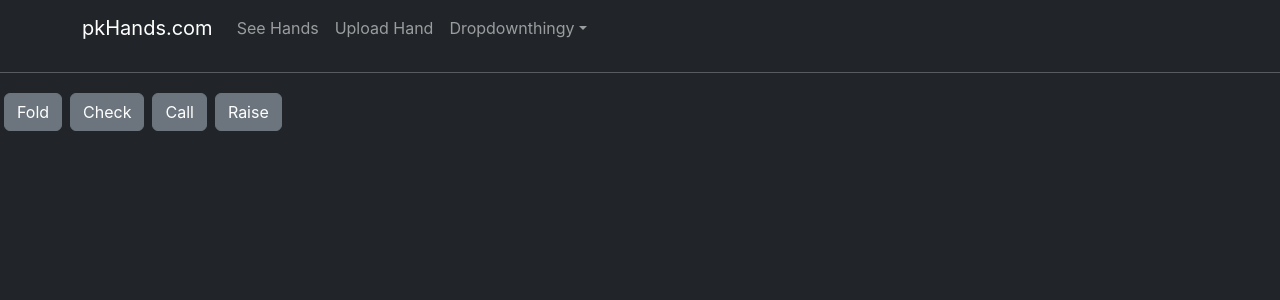
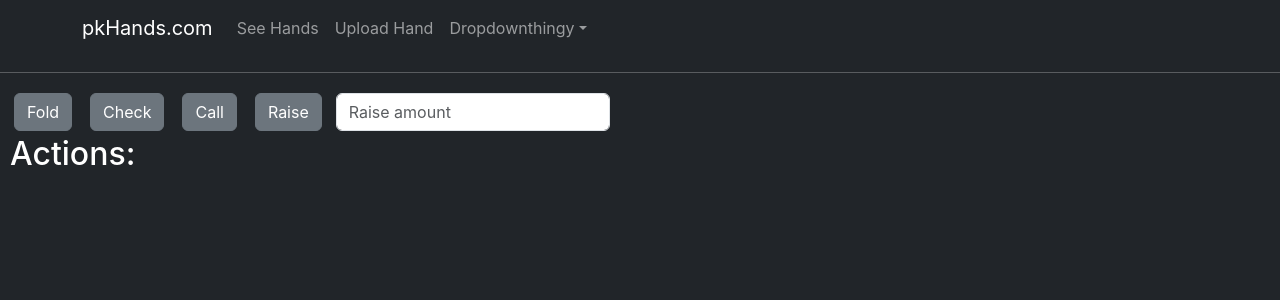
Before and after one commit to Vyrtar/poka-app, a React (Create React App) app: page /upload in a window 1280 px wide. Shown: the top 300 px of the page. Built offline with nearby package versions, Linux system fonts and the light colour scheme.

Commit message:
stuff, ok ?

```diff
--- a/package.json
+++ b/package.json
@@ -7,6 +7,7 @@
     "@testing-library/react": "^13.4.0",
     "@testing-library/user-event": "^13.5.0",
     "bootstrap": "^5.3.2",
+    "firebase": "^10.7.2",
     "react": "^18.2.0",
     "react-bootstrap": "^2.10.0",
     "react-dom": "^18.2.0",
--- a/src/components/hands-replayer/HandReplayer.css
+++ /dev/null
@@ -1,34 +0,0 @@
-.app-container {
-    display: flex;
-    flex-direction: column;
-    min-height: 100vh;
-}
-
-.content-box {
-    flex: 1;
-
-    z-index: 2;
-    border: 5px solid black;
-}
-
-.controls-box {
-    background-color: #f0f0f0;
-    padding: 10px;
-    position: sticky;
-    bottom: 0;
-    width: 100%;
-    display: flex;
-    justify-content: space-around;
-}
-
-button {
-    padding: 1em;
-    margin: 2em;
-}
-
-@media (max-width: 600px) {
-    .controls-box {
-        flex-direction: column;
-        align-items: center;
-    }
-}
--- a/src/components/hands-replayer/Replayer.js
+++ b/src/components/hands-replayer/Replayer.js
@@ -1,6 +1,5 @@
 import React, { useState, useRef } from 'react';
-import { Button } from 'react-bootstrap';
-import Viewer from './Viewer';
+import { Button, Form, Col } from 'react-bootstrap';
 
 const Replayer = () => {
     const [pokerHand, setPokerHand] = useState({
@@ -17,9 +16,9 @@ const Replayer = () => {
         console.log(type);
     }
 
-    const handleInputChange = (value) => {
-        setInputData(value);
-        console.log('Input data in parent:', value);
+    const handleInputChange = (event) => {
+        setInputData(event.target.value)
+        console.log(event.target.value);
     };
 
     const addAction = (type, bet, pot) => {
@@ -38,22 +37,50 @@ const Replayer = () => {
 
     return (
         <>
-            <div className='Info'>
-                <Button variant='secondary' className='m-1' onClick={() => handleAction("fold")}>Fold</Button>
-                <Button variant='secondary' className='m-1' onClick={() => handleAction("check")}>Check</Button>
-                <Button variant='secondary' className='m-1' onClick={() => handleAction("call")}>Call</Button>
-                <Button variant='secondary' className='m-1' onClick={() => handleAction("raise")}>Raise</Button>
+            <div style={styles.container}>
+                <div className='Info'>
 
 
-            </div>
-            <div className='Input'>
-
-            </div>
-            <div className='Output'>
-
+                </div>
+                <div style={styles.inputContainer} >
+                    <Button variant='secondary' className='m-1' onClick={() => handleAction("fold")}>Fold</Button>
+                    <Button variant='secondary' className='m-1' onClick={() => handleAction("check")}>Check</Button>
+                    <Button variant='secondary' className='m-1' onClick={() => handleAction("call")}>Call</Button>
+                    <Button variant='secondary' className='m-1' onClick={() => handleAction("raise")}>Raise</Button>
+                    <Col xs="auto">
+                        <Form.Control style={styles.input} placeholder="Raise amount" />
+                    </Col>
+                </div>
+                <div style={styles.output}>
+                    <div>
+                        <h2>Actions:</h2>
+                        {pokerHand.actions.map((action) => (
+                            <div style={{ border: 1 }} key={action.actionID}>
+                                {`${action.position} ${action.actionType} ${action.actionSize}`}
+                            </div>
+                        ))}
+                    </div>
+                </div>
             </div>
         </>
     );
 };
 
+const styles = {
+    container: {
+        margin:10
+    },
+    inputContainer: {
+        display: 'flex',
+        alignItems: 'center',
+        gap: '10px'
+    },
+    input: {
+        flexGrow: 1,
+    },
+    output: {
+
+    }
+};
+
 export default Replayer;
```
Also changed, not shown: database/FirebaseService.js (added, +16 -0 lines), database/firebase.js (added, +16 -0 lines), 1 other file (tests, documents, lock files or other folders).
